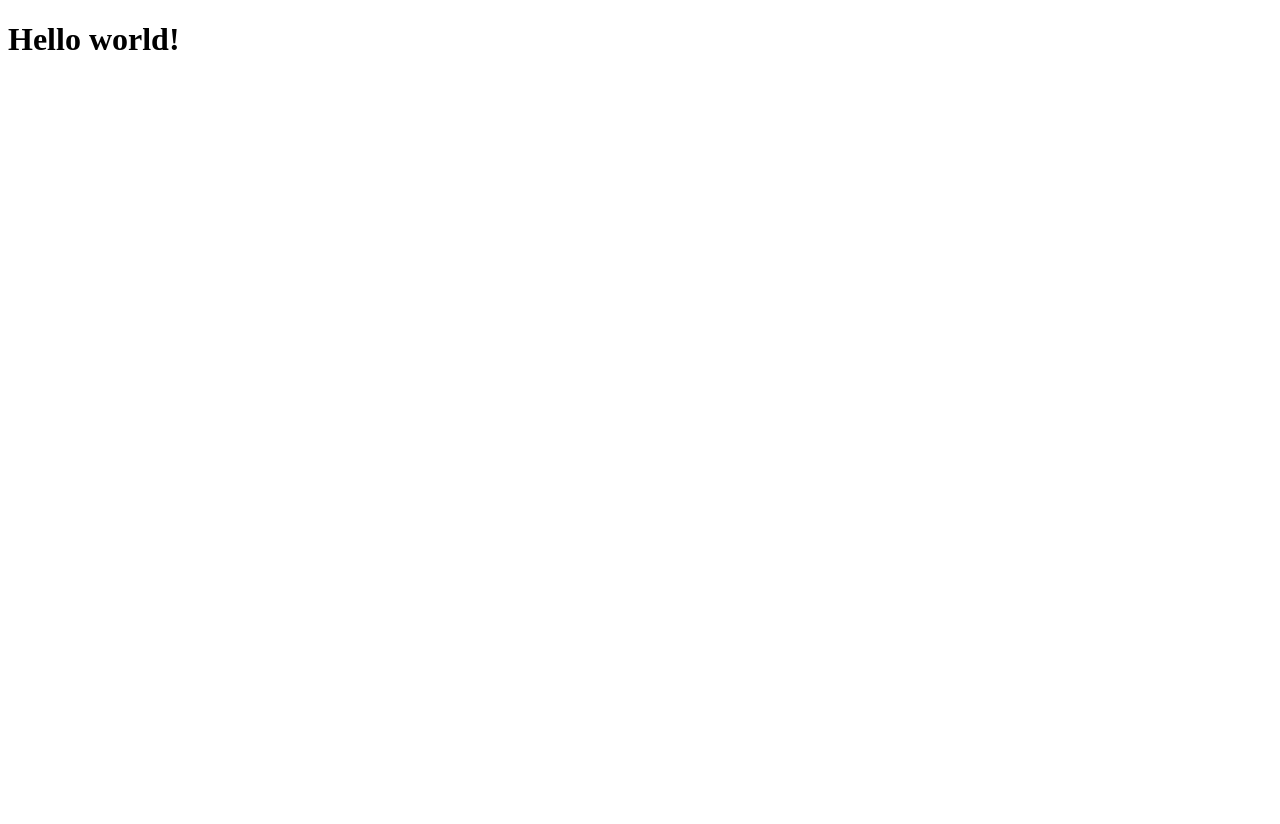
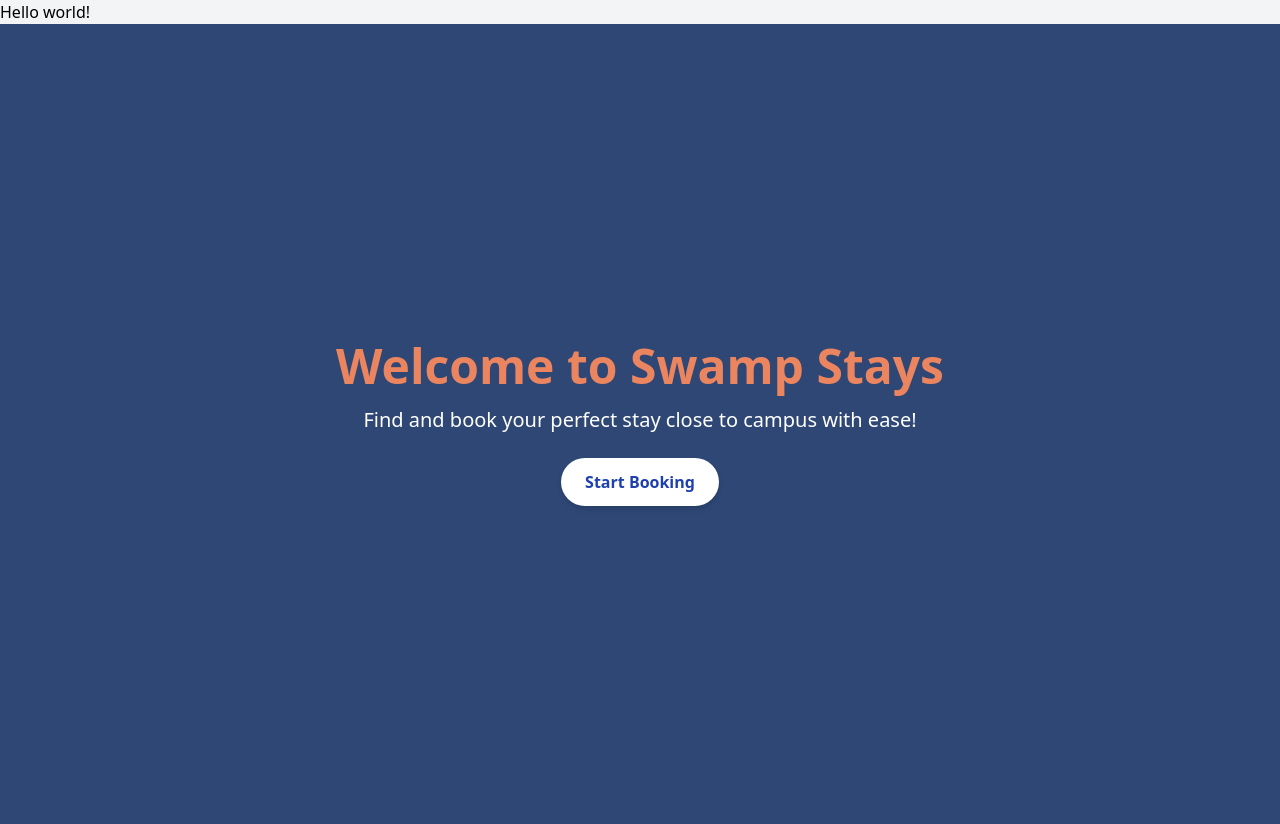
Before and after one commit to zorarkdouble8/Swap-Stays, a Flask app: page / in a window 1280 px wide. Before the commit the page is almost empty. Before the commit the page ends 50 px from the top, so only its background shows below. Run offline with Flask 3, Linux system fonts and the light colour scheme.

Commit message:
basic homepage structure

```diff
--- a/Application/Templates/Home/Home.html
+++ b/Application/Templates/Home/Home.html
@@ -1,2 +1,36 @@
 <!doctype html>
+<html lang="en">
 <h1>Hello world!</h1>
+
+<head>
+    <meta charset="UTF-8">
+    <meta name="viewport" content="width=device-width, initial-scale=1.0">
+    <title>Home Page</title>
+    <link href="https://cdn.jsdelivr.net/npm/tailwindcss@2.2.19/dist/tailwind.min.css" rel="stylesheet">
+    <style>
+        .backgroundBlue {
+            background-color: #2E4775;
+        }
+
+        .textOrange {
+            color: #EB8560;
+        }
+    </style>
+</head>
+
+<body class="bg-gray-100 font-sans">
+
+<!-- Hero Section -->
+<div class="flex items-center justify-center h-screen backgroundBlue textOrange text-center">
+    <div class="px-4 sm:px-6 lg:px-8">
+        <h1 class="text-4xl sm:text-5xl font-bold mb-4">Welcome to Swamp Stays</h1>
+        <p class="text-lg sm:text-xl mb-6 text-white">Find and book your perfect stay close to campus with ease!</p>
+        <!-- Placeholder Button -->
+        <button class="bg-white text-blue-800 font-semibold px-6 py-3 rounded-full shadow-md hover:bg-blue-700 hover:text-white transition">
+            Start Booking
+        </button>
+    </div>
+</div>
+
+</body>
+</html>
```
